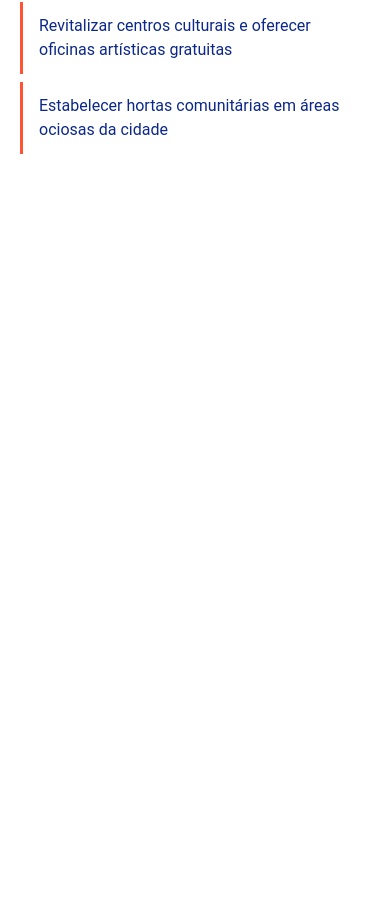
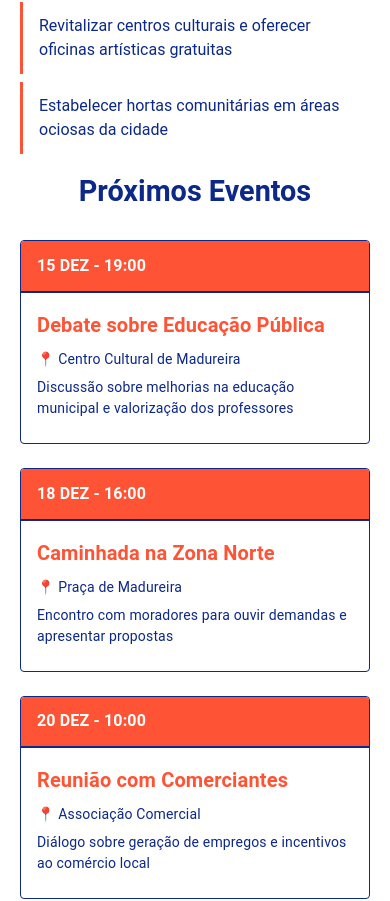
Before and after one commit to gustavomoliveira/spa-candidato-prefeitura, a React (Create React App) app: page / in a window 390 px wide. Shown: the part 3363-4264 px from the top of the page. Before the commit the page ends 3517 px from the top, so only its background shows below. Built offline with nearby package versions, Linux system fonts and the light colour scheme.

Commit message:
feat: adiciona componente Agenda com 6 eventos e layout responsivo

```diff
--- a/src/App.js
+++ b/src/App.js
@@ -2,6 +2,7 @@ import "./styles/global.css";
 import Header from './components/Header';
 import Biografia from "./components/Biografia";
 import Proposta from "./components/Proposta";
+import Agenda from "./components/Agenda";
 
 function App() {
   return (
@@ -9,6 +10,7 @@ function App() {
           <Header />
           <Biografia />
           <Proposta />
+          <Agenda />
       </div>
   );
 }
--- a/src/components/Agenda/Agenda.jsx
+++ b/src/components/Agenda/Agenda.jsx
@@ -0,0 +1,128 @@
+import styles from './Agenda.module.css';
+import Card from '@mui/material/Card';
+import CardContent from '@mui/material/CardContent';
+import Typography from '@mui/material/Typography';
+
+export default function Agenda() {
+    const eventos = [
+        {
+            id: 1,
+            titulo: "Debate sobre Educação Pública",
+            data: "2025-12-15",
+            horario: "19:00",
+            local: "Centro Cultural de Madureira",
+            descricao: "Discussão sobre melhorias na educação municipal e valorização dos professores"
+        },
+        {
+            id: 2,
+            titulo: "Caminhada na Zona Norte",
+            data: "2025-12-18",
+            horario: "16:00",
+            local: "Praça de Madureira",
+            descricao: "Encontro com moradores para ouvir demandas e apresentar propostas"
+        },
+        {
+            id: 3,
+            titulo: "Reunião com Comerciantes",
+            data: "2025-12-20",
+            horario: "10:00",
+            local: "Associação Comercial",
+            descricao: "Diálogo sobre geração de empregos e incentivos ao comércio local"
+        },
+        {
+            id: 4,
+            titulo: "Encontro sobre Saúde",
+            data: "2025-12-22",
+            horario: "18:30",
+            local: "Clínica da Família do Engenho",
+            descricao: "Debate sobre ampliação de atendimento e redução de filas"
+        },
+        {
+            id: 5,
+            titulo: "Ação Social na Comunidade",
+            data: "2025-12-27",
+            horario: "09:00",
+            local: "Quadra do Bairro Novo",
+            descricao: "Distribuição de materiais escolares e atendimento à população"
+        },
+        {
+            id: 6,
+            titulo: "Debate sobre Mobilidade Urbana",
+            data: "2025-12-29",
+            horario: "20:00",
+            local: "Auditório da UERJ",
+            descricao: "Apresentação de propostas para transporte público e ciclovias"
+        }
+    ];
+
+    const formatarData = (dataISO) => {
+        const [ano, mes, dia] = dataISO.split('-');
+        const meses = ['JAN', 'FEV', 'MAR', 'ABR', 'MAI', 'JUN', 'JUL', 'AGO', 'SET', 'OUT', 'NOV', 'DEZ'];
+        return `${dia} ${meses[parseInt(mes) - 1]}`;
+    };
+
+    return (
+        <section className={styles.agenda} id="agenda">
+            <h2>Próximos Eventos</h2>
+
+            <div className={styles.eventosContainer}>
+                {eventos.map((evento) => (
+                    <Card
+                        key={evento.id}
+                        className={styles.eventoCard}
+                        sx={{
+                            backgroundColor: 'var(--background)',
+                            borderColor: 'var(--primary-color)',
+                            height: '100%',
+                            display: 'flex',
+                            flexDirection: 'column'
+                        }}
+                        variant="outlined"
+                    >
+                        <div className={styles.cardHeader}>
+                            <Typography variant="body1" className={styles.dataHorario}>
+                                {formatarData(evento.data)} - {evento.horario}
+                            </Typography>
+                        </div>
+
+                        <CardContent className={styles.cardContent}>
+                            <Typography
+                                variant="h6"
+                                sx={{
+                                    color: 'var(--secondary-color)',
+                                    fontWeight: 'bold',
+                                    marginBottom: '0.5rem'
+                                }}
+                            >
+                                {evento.titulo}
+                            </Typography>
+
+                            <Typography
+                                variant="body2"
+                                sx={{
+                                    color: 'var(--primary-color)',
+                                    marginBottom: '0.5rem',
+                                    display: 'flex',
+                                    alignItems: 'center',
+                                    gap: '0.3rem'
+                                }}
+                            >
+                                📍 {evento.local}
+                            </Typography>
+
+                            <Typography
+                                variant="body2"
+                                sx={{
+                                    color: 'var(--primary-color)',
+                                    lineHeight: 1.5
+                                }}
+                            >
+                                {evento.descricao}
+                            </Typography>
+                        </CardContent>
+                    </Card>
+                ))}
+            </div>
+        </section>
+    );
+}
--- a/src/components/Agenda/Agenda.module.css
+++ b/src/components/Agenda/Agenda.module.css
@@ -0,0 +1,84 @@
+.agenda {
+    width: 100%;
+    display: flex;
+    flex-direction: column;
+    align-items: center;
+    margin: 0 auto;
+    background-color: var(--background);
+    color: var(--primary-color);
+    padding: var(--padding-md);
+}
+
+.agenda h2 {
+    text-align: center;
+    margin-bottom: 2rem;
+    font-size: 1.8rem;
+    color: var(--primary-color);
+}
+
+.eventosContainer {
+    width: 100%;
+    display: flex;
+    flex-direction: column;
+    gap: 1.5rem;
+}
+
+.eventoCard {
+    width: 100%;
+}
+
+.cardHeader {
+    background-color: var(--secondary-color);
+    padding: 0.8rem 1rem;
+    border-bottom: 2px solid var(--primary-color);
+}
+
+.dataHorario {
+    color: var(--background) !important;
+    font-weight: bold !important;
+    font-size: 1rem !important;
+}
+
+.cardContent {
+    flex: 1;
+}
+
+@media (min-width: 768px) and (max-width: 1199px) {
+    .agenda {
+        max-width: 768px;
+        padding: var(--padding-lg);
+    }
+
+    .agenda h2 {
+        font-size: 2.2rem;
+    }
+
+    .eventosContainer {
+        display: grid;
+        grid-template-columns: 1fr 1fr;
+        gap: 1.5rem;
+        align-items: stretch;
+    }
+}
+
+@media (min-width: 1200px) {
+    .agenda {
+        max-width: 1200px;
+        padding: var(--padding-lg);
+    }
+
+    .agenda h2 {
+        font-size: 2.8rem;
+    }
+
+    .eventosContainer {
+        display: grid;
+        grid-template-columns: 1fr 1fr 1fr;
+        gap: 1.5rem;
+        align-items: stretch;
+    }
+
+    .dataHorario {
+        font-size: 1.1rem !important;
+    }
+}
--- a/src/components/Agenda/index.jsx
+++ b/src/components/Agenda/index.jsx
@@ -0,0 +1 @@
+export { default } from './Agenda';
--- a/src/components/Proposta/Proposta.jsx
+++ b/src/components/Proposta/Proposta.jsx
@@ -72,7 +72,7 @@ export default function Proposta() {
                 </Card>
             ))}
 
-            <h3 className={styles.subtitulo}>E MUITO Mais...</h3>
+            <h3 className={styles.subtitulo}>E muito mais...</h3>
 
             <ul className={styles.listaSimples}>
                 {outrasPropostas.map((proposta, index) => (
```
